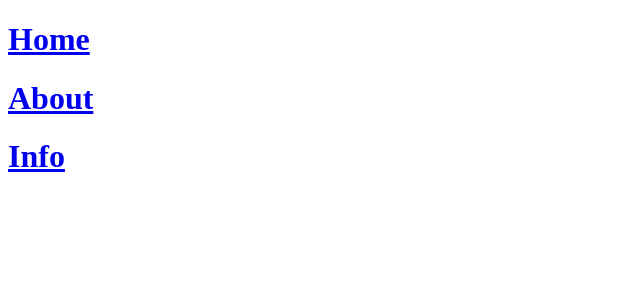
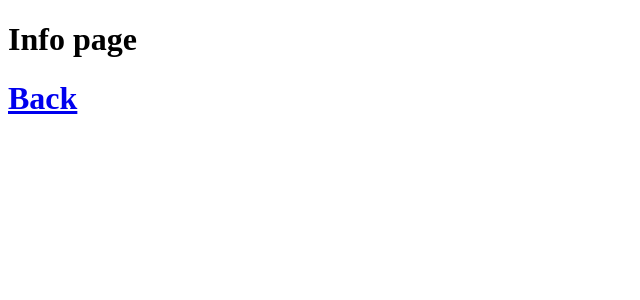
Before and after one commit to ABOBAKAR-IT/learn-react, a React (Create React App) app: page /info in a window 1280 px wide. Shown: the top 300 px of the page, without its empty margins (0-640 px from the left). Built offline with nearby package versions, Linux system fonts and the light colour scheme.

Commit message:
useNavigate done

```diff
--- a/src/page/About.jsx
+++ b/src/page/About.jsx
@@ -3,9 +3,8 @@ import { Link } from "react-router-dom";
 function About(){
     return (
         <>
+<h1>About page</h1>
        <Link to="/"><h1>Home</h1></Link>
-<Link to="/about"><h1>About</h1></Link>
-<Link to="/info"><h1>Info</h1></Link>
 
         </>
     )
--- a/src/page/Home.jsx
+++ b/src/page/Home.jsx
@@ -1,12 +1,21 @@
 import React from "react";
-import { Link } from "react-router-dom";
+import { Link, useNavigate } from "react-router-dom";
 function Home(){
+    const navigater1=useNavigate();
+    const navigater2=useNavigate();
+
+    function go_to_about(){
+navigater1("/about");
+    }
+    function go_to_info(){
+        navigater2("/info");
+            }
     return (
         <>
         <h1>Home</h1>
 <Link to="/about"><h1>About</h1></Link>
-<Link to="/info"><h1>Info</h1></Link>
-
+<button onClick={go_to_info}>Info</button>
+<button onClick={go_to_about}>About</button>
         </>
     )
 }
--- a/src/page/Info.jsx
+++ b/src/page/Info.jsx
@@ -3,9 +3,8 @@ import { Link } from "react-router-dom";
 function Info(){
     return (
         <>
-       <Link to="/"><h1>Home</h1></Link>
-<Link to="/about"><h1>About</h1></Link>
-<Link to="/info"><h1>Info</h1></Link>
+<h1>Info page</h1>
+       <Link to="/"><h1>Back</h1></Link>
 
         </>
     )
```
